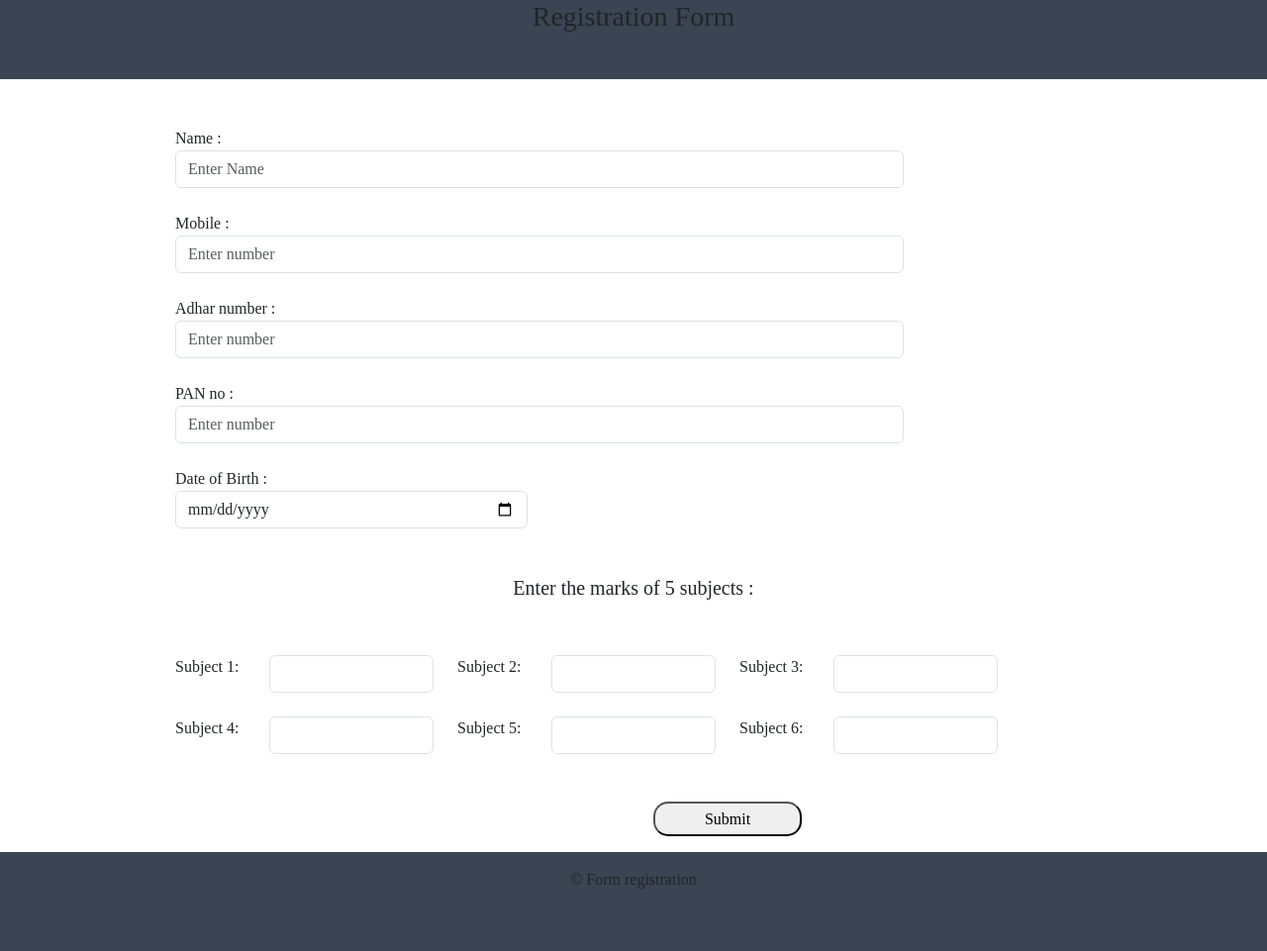
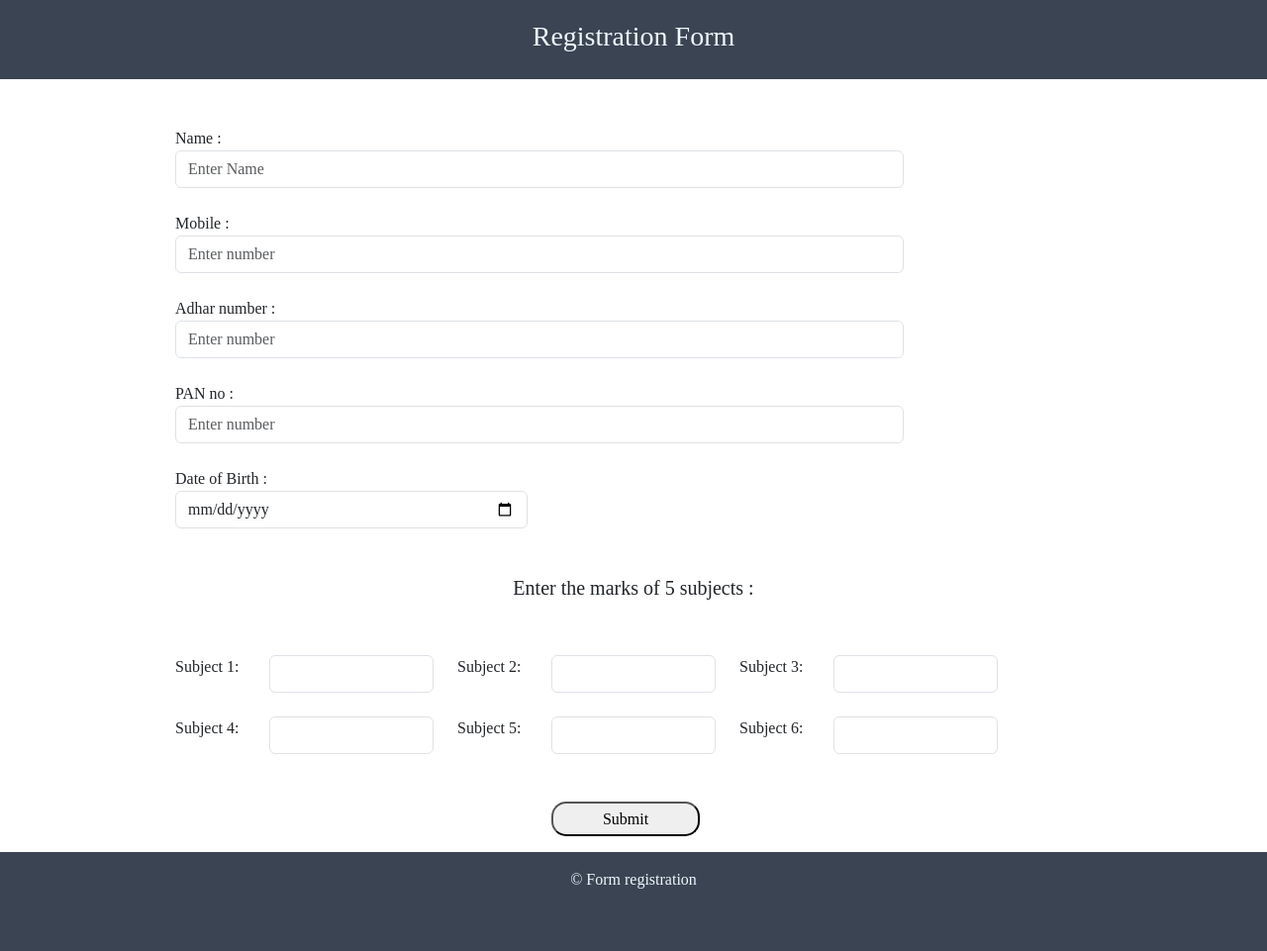
Before and after one commit to manishpatil-7/Form, a plain HTML site: page index.html in a window 1280 px wide. Shown: the whole page at 99% size. Drawn offline with nearby package versions, Linux system fonts and the light colour scheme; a script that the page names is missing.

Commit message:
Update style.css

```diff
--- a/style.css
+++ b/style.css
@@ -4,13 +4,17 @@
 .Header{
     height: 80px;
     background-color: #3a4452;
+    color: aliceblue;
+    padding-top: 20px;
 }
 .footer{
-    background-color: #3a4452;
+    background-color:#3a4452;
     height: 100px;
+    color: aliceblue;
 }
 .btn-submit{
     border-radius: 15px;
     width: 150px;
     height: 35px;
+    margin-right: 300px;
 }
```
